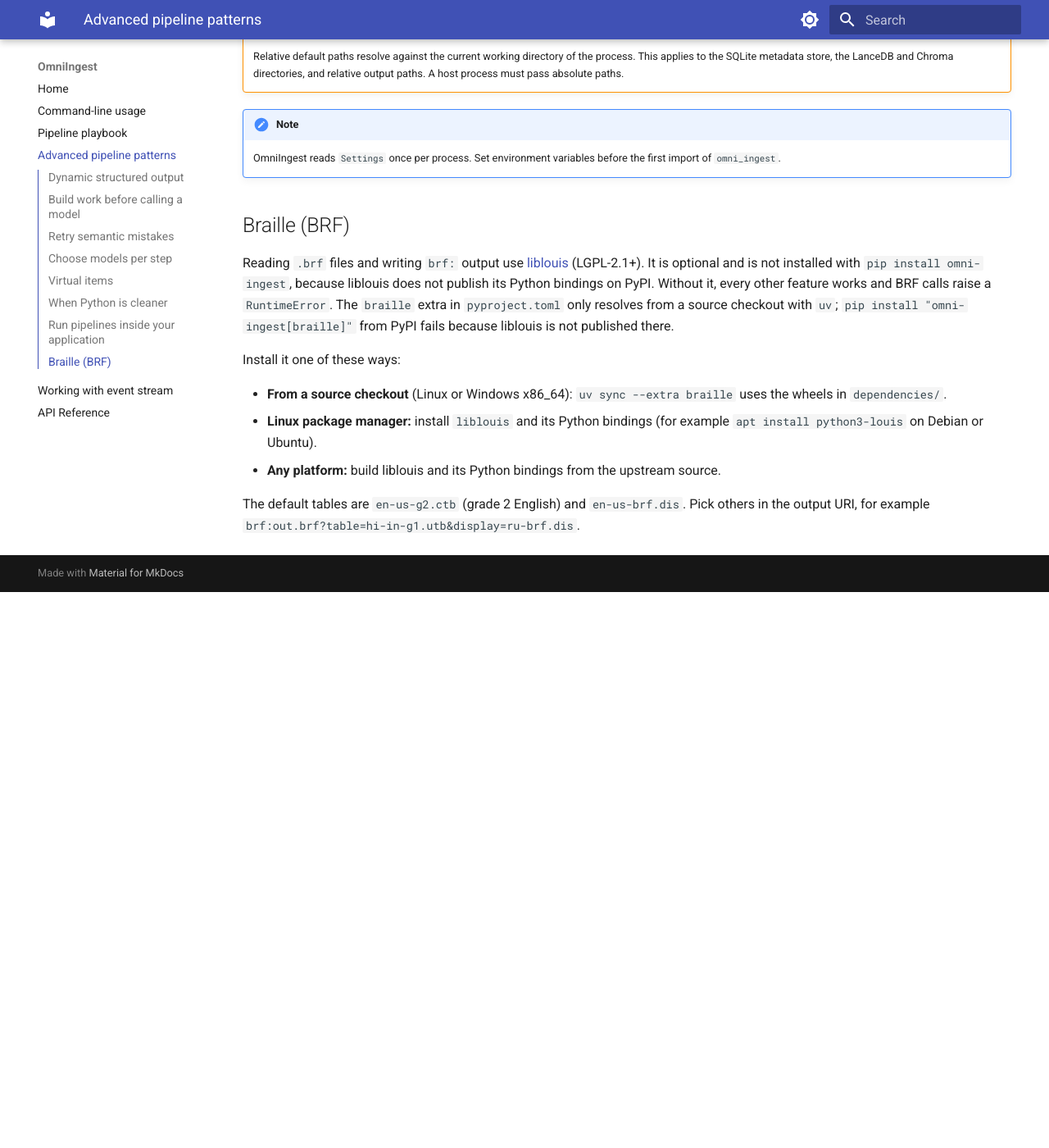
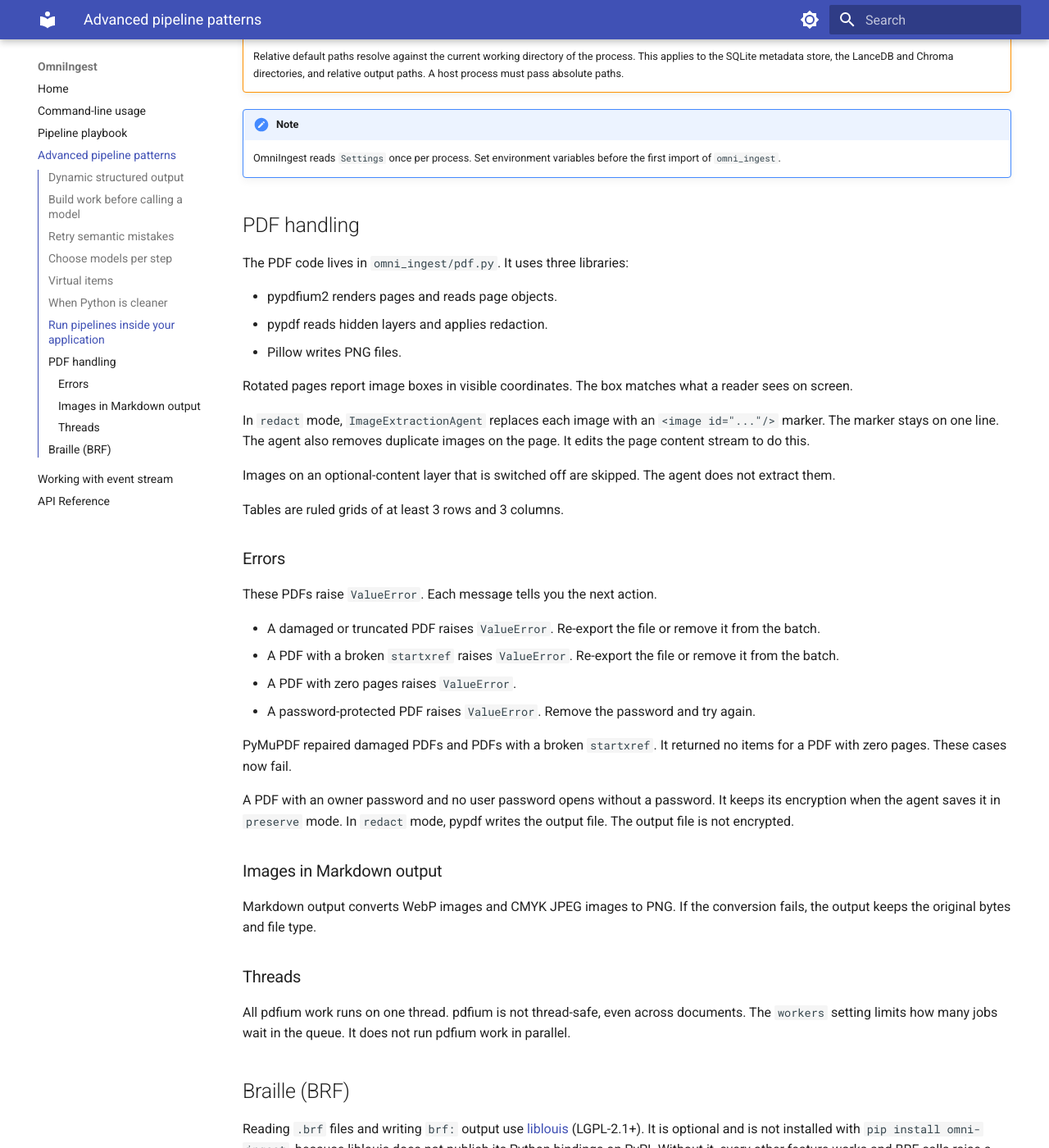
Before and after one commit to A4i-tech/OmniIngest, an MkDocs documentation site: the page built from docs/advanced.md, in a window 1280 px wide and 1400 px high, scrolled down 8088 px. Shown: the whole window at 82% size. Built offline with MkDocs 1.6.1 and Material for MkDocs 9.7.7, drawn with Linux system fonts in a browser that asks for light colours; before the commit the page ends 8810 px from its top, so only the background shows below that.

Commit message:
docs: describe PDF handling on pypdfium2 (#836)

```diff
--- a/docs/advanced.md
+++ b/docs/advanced.md
@@ -352,6 +352,43 @@ The `params` argument sets pipeline parameters. The `output` argument accepts an
     OmniIngest reads `Settings` once per process. Set environment variables before the first import of `omni_ingest`.
 
 
+## PDF handling
+
+The PDF code lives in `omni_ingest/pdf.py`. It uses three libraries:
+
+- pypdfium2 renders pages and reads page objects.
+- pypdf reads hidden layers and applies redaction.
+- Pillow writes PNG files.
+
+Rotated pages report image boxes in visible coordinates. The box matches what a reader sees on screen.
+
+In `redact` mode, `ImageExtractionAgent` replaces each image with an `<image id="..."/>` marker. The marker stays on one line. The agent also removes duplicate images on the page. It edits the page content stream to do this.
+
+Images on an optional-content layer that is switched off are skipped. The agent does not extract them.
+
+Tables are ruled grids of at least 3 rows and 3 columns.
+
+### Errors
+
+These PDFs raise `ValueError`. Each message tells you the next action.
+
+- A damaged or truncated PDF raises `ValueError`. Re-export the file or remove it from the batch.
+- A PDF with a broken `startxref` raises `ValueError`. Re-export the file or remove it from the batch.
+- A PDF with zero pages raises `ValueError`.
+- A password-protected PDF raises `ValueError`. Remove the password and try again.
+
+PyMuPDF repaired damaged PDFs and PDFs with a broken `startxref`. It returned no items for a PDF with zero pages. These cases now fail.
+
+A PDF with an owner password and no user password opens without a password. It keeps its encryption when the agent saves it in `preserve` mode. In `redact` mode, pypdf writes the output file. The output file is not encrypted.
+
+### Images in Markdown output
+
+Markdown output converts WebP images and CMYK JPEG images to PNG. If the conversion fails, the output keeps the original bytes and file type.
+
+### Threads
+
+All pdfium work runs on one thread. pdfium is not thread-safe, even across documents. The `workers` setting limits how many jobs wait in the queue. It does not run pdfium work in parallel.
+
 ## Braille (BRF)
 
 Reading `.brf` files and writing `brf:` output use [liblouis](https://github.com/liblouis/liblouis) (LGPL-2.1+). It is optional and is not installed with `pip install omni-ingest`, because liblouis does not publish its Python bindings on PyPI. Without it, every other feature works and BRF calls raise a `RuntimeError`. The `braille` extra in `pyproject.toml` only resolves from a source checkout with `uv`; `pip install "omni-ingest[braille]"` from PyPI fails because liblouis is not published there.
```
